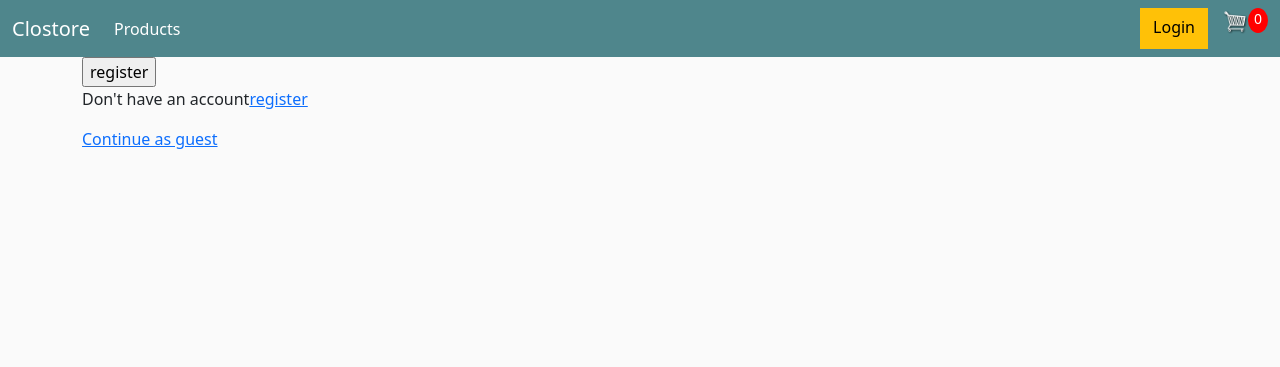
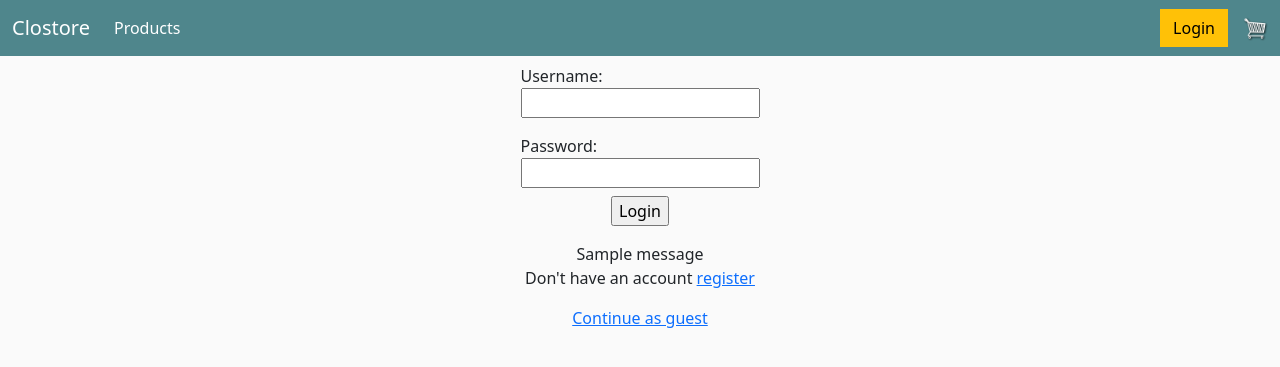
Before and after one commit to dejiabiola/django-ecommerce-app, a Django app: page /login/ in a window 1280 px wide. Shown: the top 367 px of the page. Run offline with Django 3.2, Linux system fonts and the light colour scheme; tables that the repository leaves empty hold one stand-in row (values such as "Sample post"); one stand-in notice (Sample message) is shown.

Commit message:
implement user login

```diff
--- a/store/templates/store/base.html
+++ b/store/templates/store/base.html
@@ -42,17 +42,25 @@
               >
             </li>
           </ul>
-          <div class="d-flex">
-            <a href="#" class="btn btn-warning">Login</a>
+          <div class="d-flex align-items-center">
+
+          {% if request.user.is_authenticated %}
+            <span class="d-block mr-5">Hello, {{request.user}}</>
+            <a href="{% url 'logout' %}" class="btn btn-warning">Logout</a>
+          {% else %}
+            <a href="{% url 'login' %}" class="btn btn-warning">Login</a>
+          {% endif %}
             <a href="{% url 'cart' %}">
               <img id="cart-icon" src="{% static 'images/shopping-icon.png' %}" />
             </a>
-            <p id="cart-total">0</p>
           </div>
         </div>
       </div>
     </nav>
     <section class="container">{% block content %} {% endblock %}</section>
+    <!-- <footer class="d-flex justify-content-center align-items-center p-4 bg-dark">
+      Buit with by Adedeji Abiola
+    </footer> -->
 
     <!-- JavaScript Bundle with Popper -->
     <script
--- a/store/templates/store/index.html
+++ b/store/templates/store/index.html
@@ -10,9 +10,9 @@
   <div class="row">
     {% for product in products %}
     <div class="col-lg-2 mb-2 mt-3">
-      <img class="thumbnail" style="object-fit: cover;" src="{{product.image_url}}">
+      <img style="height:240px;" class="thumbnail" style="object-fit: cover;" src="{{product.image_url}}">
       <div class="box-element product">
-        <h6><strong>{{product.name}}</strong></h6>
+        <h6 style="height:70px"><strong>{{product.name}}</strong></h6>
         <hr>
         <div class='d-flex flex-wrap justify-content-between align-items-center'>
           <div>
@@ -21,7 +21,6 @@
           </div>
           <p style="font-size: 15px"><strong>£{{product.price}}</strong></p>
         </div>
-
       </div>
     </div>
     {% endfor %}
--- a/store/templates/store/login.html
+++ b/store/templates/store/login.html
@@ -4,16 +4,22 @@
 {%block title%}<title>Login to Ecom</title>{% endblock %}
 
 {% block content %}
-<form action="" method="POST">
+<form action="" method="POST" class="d-flex flex-column align-items-center">
   {% csrf_token %}
-  {% for field in form %}
-    <div class="mb-2 mt-2">
-      {{field.label}}:
-      <p>{{field}}</p>
-    </div>
+  <div class="mb-2 mt-2">
+    <label class="d-block for="username">Username:</label>
+    <input type="text" name="username" id="username">
+  </div>
+  <div class="mb-2 mt-2">
+    <label class="d-block" for="password">Password:</label>
+    <input type="password" name="password" id="password">
+  </div>
+  <input type="submit" value="Login" class="mb-3">
+  {% for message in messages %}
+    {{message}}
   {% endfor %}
-  <input type="submit" value="register">
+  <p>Don't have an account <a href="{% url 'register' %}">register</a></p>
+  <a href="{% url 'index' %}">Continue as guest</a>
 </form>
-<p>Don't have an account<a href="{% url 'register' %}">register</a></p>
-<a href="{% url 'index' %}">Continue as guest</a>
+
 {% endblock %}
--- a/store/urls.py
+++ b/store/urls.py
@@ -6,5 +6,8 @@ urlpatterns = [
   path('cart/', views.cart, name='cart'),
   path('checkout/', views.checkout, name='checkout'),
   path('login/', views.user_login, name='login'),
-  path('register/', views.register, name='register')
+  path('register/', views.register, name='register'),
+  path('logout/', views.logoutUser, name='logout'),
+  path('product/<int:id>/', views.product_detail, name= 'product_detail'),
+  path('dashboard/', views.dashboard, name='dashboard')
 ]
--- a/store/views.py
+++ b/store/views.py
@@ -1,6 +1,6 @@
 from django.shortcuts import render, redirect
 from .models import *
-from django.contrib.auth import login, authenticate
+from django.contrib.auth import login, authenticate, logout
 from django.contrib.auth.forms import UserCreationForm
 from django.contrib import messages
 from .forms import CreateUserForm
@@ -8,36 +8,64 @@ from .forms import CreateUserForm
 
 
 def user_login(request):
-  return render(request, 'store/login.html')
+  if request.user.is_authenticated:
+    return redirect('index')
+  else:
+    if request.method == 'POST':
+      username = request.POST['username']
+      password = request.POST['password']
+      user = authenticate(request, username=username, password=password)
+      if user is not None:
+        login(request, user)
+        messages.success(request, 'You were logged in successfully')
+        # Redirect to a success page.
+        if user.is_authenticated & user.is_staff:
+          return redirect(dashboard)
+        elif user.is_authenticated:
+          return redirect('/')
+      else:
+        messages.error(request, 'Invalid username or password')
+
+    return render(request, 'store/login.html')
 
 def register(request):
-  form = CreateUserForm()
+  if request.user.is_authenticated:
+    return redirect('index')
+  else:
+    form = CreateUserForm()
 
-  if request.method == 'POST':
-    form = CreateUserForm(request.POST)
-    if form.is_valid():
-      user = form.save()
-      user.refresh_from_db()
-      user.customer.first_name = form.cleaned_data.get('first_name')
-      user.customer.last_name = form.cleaned_data.get('last_name')
-      user.save()
-      username = form.cleaned_data.get('username')
-      password = form.cleaned_data.get('password1')
-      user = authenticate(username=username, password=password)
-      login(request, user)
-      messages.success(request, 'account was created for ' + username )
-      return redirect('/')
-    else:
-      print("Form is not valid")
+    if request.method == 'POST':
+      form = CreateUserForm(request.POST)
+      if form.is_valid():
+        user = form.save()
+        user.refresh_from_db()
+        user.customer.first_name = form.cleaned_data.get('first_name')
+        user.customer.last_name = form.cleaned_data.get('last_name')
+        user.save()
+        username = form.cleaned_data.get('username')
+        password = form.cleaned_data.get('password1')
+        user = authenticate(username=username, password=password)
+        login(request, user)
+        messages.success(request, 'account was created for ' + username )
+        return redirect('/')
+      else:
+        print("Form is not valid")
 
-  context = {'form': form}
-  return render(request, 'store/register.html', context)
+    context = {'form': form}
+    return render(request, 'store/register.html', context)
+
+def logoutUser(request):
+  logout(request)
+  return redirect('login')
 
 def index(request):
   products = Product.objects.all()
   context = {'products': products}
   return render(request, 'store/index.html', context)
 
+def product_detail(request):
+  context = {}
+  return render(request, 'store/product_detail.html', context)
 
 def cart(request):
   user = request.user
@@ -63,3 +91,11 @@ def checkout(request):
     order = {'get_cart_total': 0, 'get_cart_items': 0}
   context = {'items': items, 'order': order}
   return render(request, 'store/checkout.html', context)
+
+
+def dashboard(request):
+  user = request.user
+  if user.is_authenticated & user.is_staff:
+    return render(request, 'store/dashboard.html')
+  else:
+    return redirect('login')
```
Also changed, not shown: store/templates/store/dashboard.html (added, +12 -0 lines), store/templates/store/register.html (+5 -4 lines), db.sqlite3.
